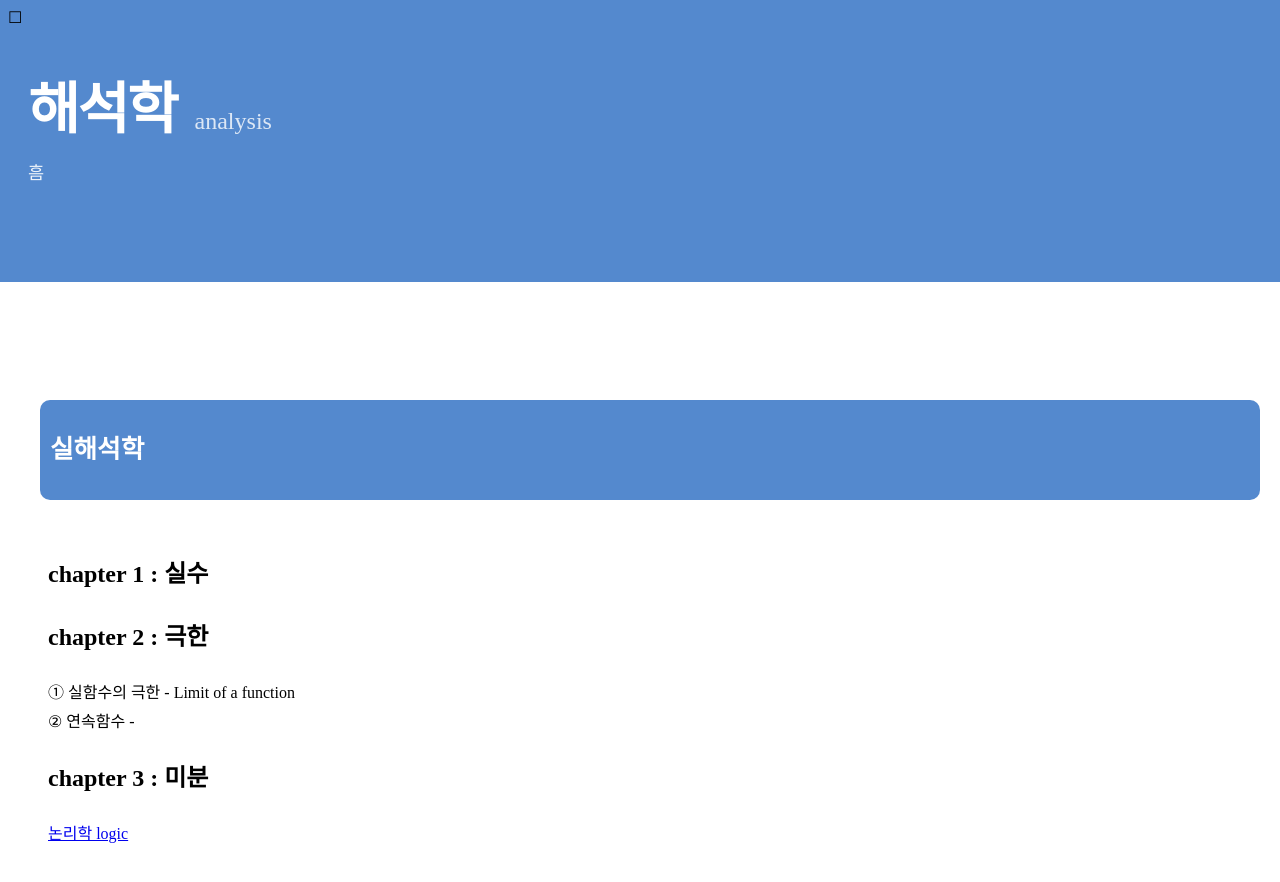
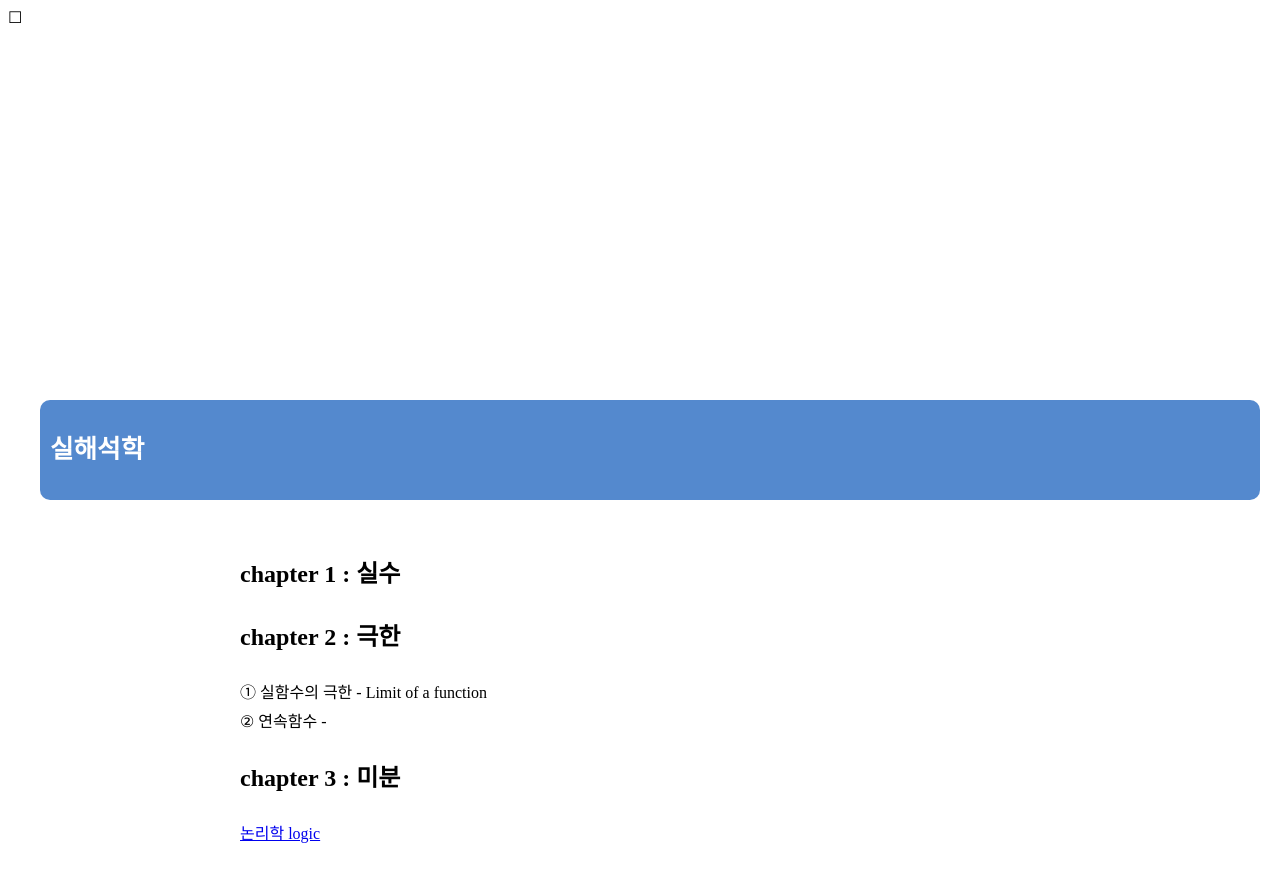
Before and after one commit to Mrkyu57/Mrkyu57.github.io, a Jekyll site: the page built from analysismainpost.md, in a window 1280 px wide. Shown: the top 882 px of the page. Built offline with Jekyll 4.4.1, drawn with Linux system fonts in a browser that asks for light colours.

Commit message:
feat: 새 포스팅 추가 및 기존 글 수정

```diff
--- a/_layouts/post.html
+++ b/_layouts/post.html
@@ -4,7 +4,7 @@ layout: default
 
 <!--포스트메인페이지/포스트의 기본양식-->
 
-<div class="post_hero_section" style="background-color: {{ page.color | default: '#5489ce' }};">
+<div class="post_hero_section">
     <h1 class="post_title">
         <span class="post_korean">{{ page.koreantitle }}</span>
         <span class="post_english">{{ page.englishtitle }}</span> </h1>
@@ -21,6 +21,7 @@ layout: default
         padding: 80px 40px;
         color: white;
         text-align: left;
+        background-color: {{ page.color }};
     }
     .post_title { margin: 0; line-height: 1.2; }
     .post_korean { font-size: 3.5rem; font-weight: 800; letter-spacing: -2px; margin-right: 10px; }
@@ -30,5 +31,8 @@ layout: default
     .post_content {
         padding: 0 40px;
         line-height: 1.8;
+
+        max-width: 800px;
+        margin: 0 auto;
     }
 </style>
```
Also changed, not shown: physicsmainpost.md (added).
